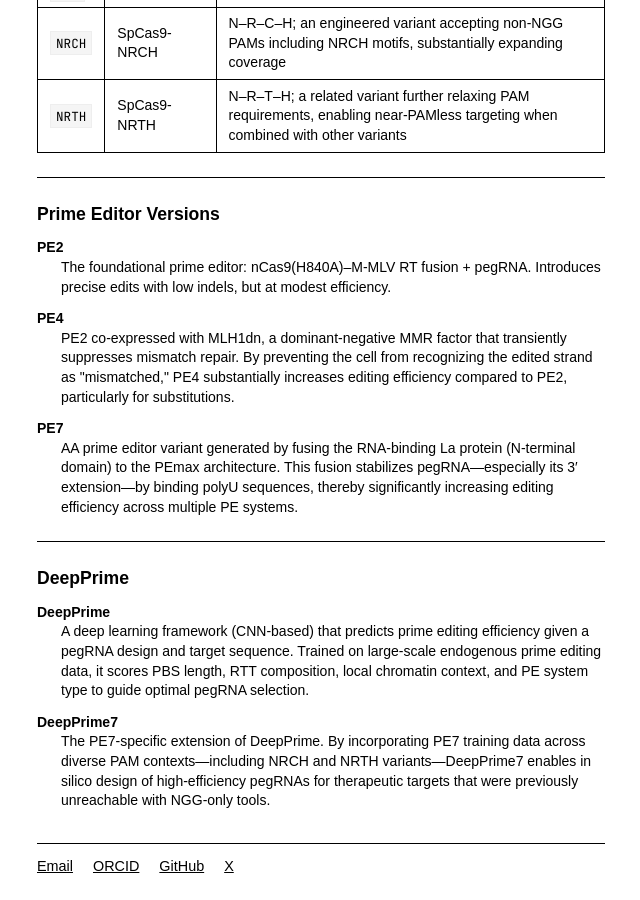
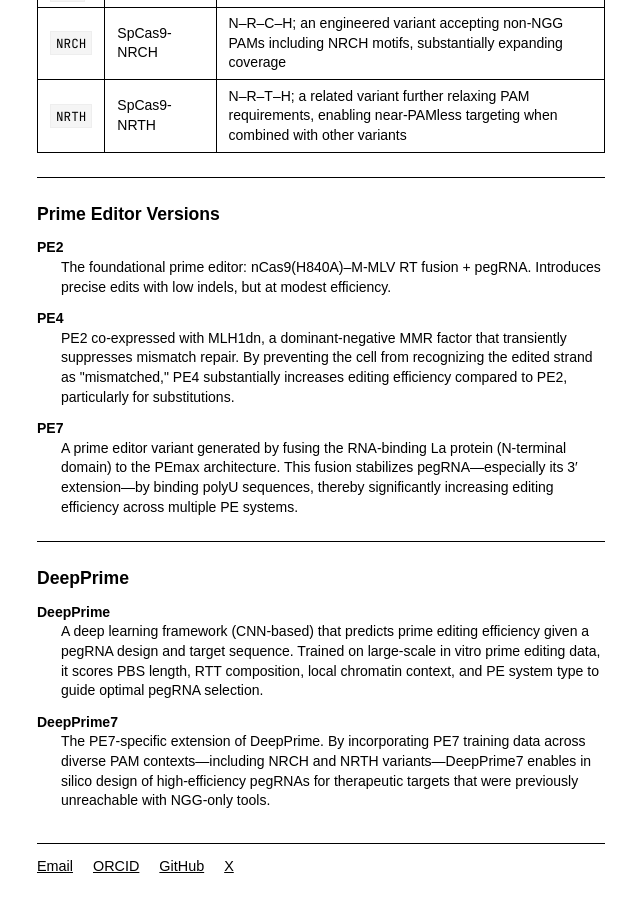
Before and after one commit to yumin-c/yumin-c.github.io, a Jekyll site: the page built from page/deepprime.html, in a window 1280 px wide and 900 px high, scrolled down 1700 px. Shown: the whole window, without its empty margins (319-959 px from the left). Built offline with Jekyll 4.4.1, drawn with Linux system fonts in a browser that asks for light colours; some web fonts are replaced.

Commit message:
edit error

```diff
--- a/page/deepprime.html
+++ b/page/deepprime.html
@@ -122,7 +122,7 @@ title: DeepPrime Glossary
     efficiency compared to PE2, particularly for substitutions.</dd>
 
   <dt>PE7</dt>
-  <dd>AA prime editor variant generated by fusing the RNA-binding La protein (N-terminal domain) to the PEmax
+  <dd>A prime editor variant generated by fusing the RNA-binding La protein (N-terminal domain) to the PEmax
     architecture. This fusion stabilizes pegRNA—especially its 3′ extension—by binding polyU sequences, thereby
     significantly increasing editing efficiency across multiple PE systems.</dd>
 </dl>
@@ -134,7 +134,7 @@ title: DeepPrime Glossary
 <dl>
   <dt>DeepPrime</dt>
   <dd>A deep learning framework (CNN-based) that predicts prime editing efficiency given a pegRNA design and target
-    sequence. Trained on large-scale endogenous prime editing data, it scores PBS length, RTT composition, local
+    sequence. Trained on large-scale in vitro prime editing data, it scores PBS length, RTT composition, local
     chromatin context, and PE system type to guide optimal pegRNA selection.</dd>
 
   <dt>DeepPrime7</dt>
```
